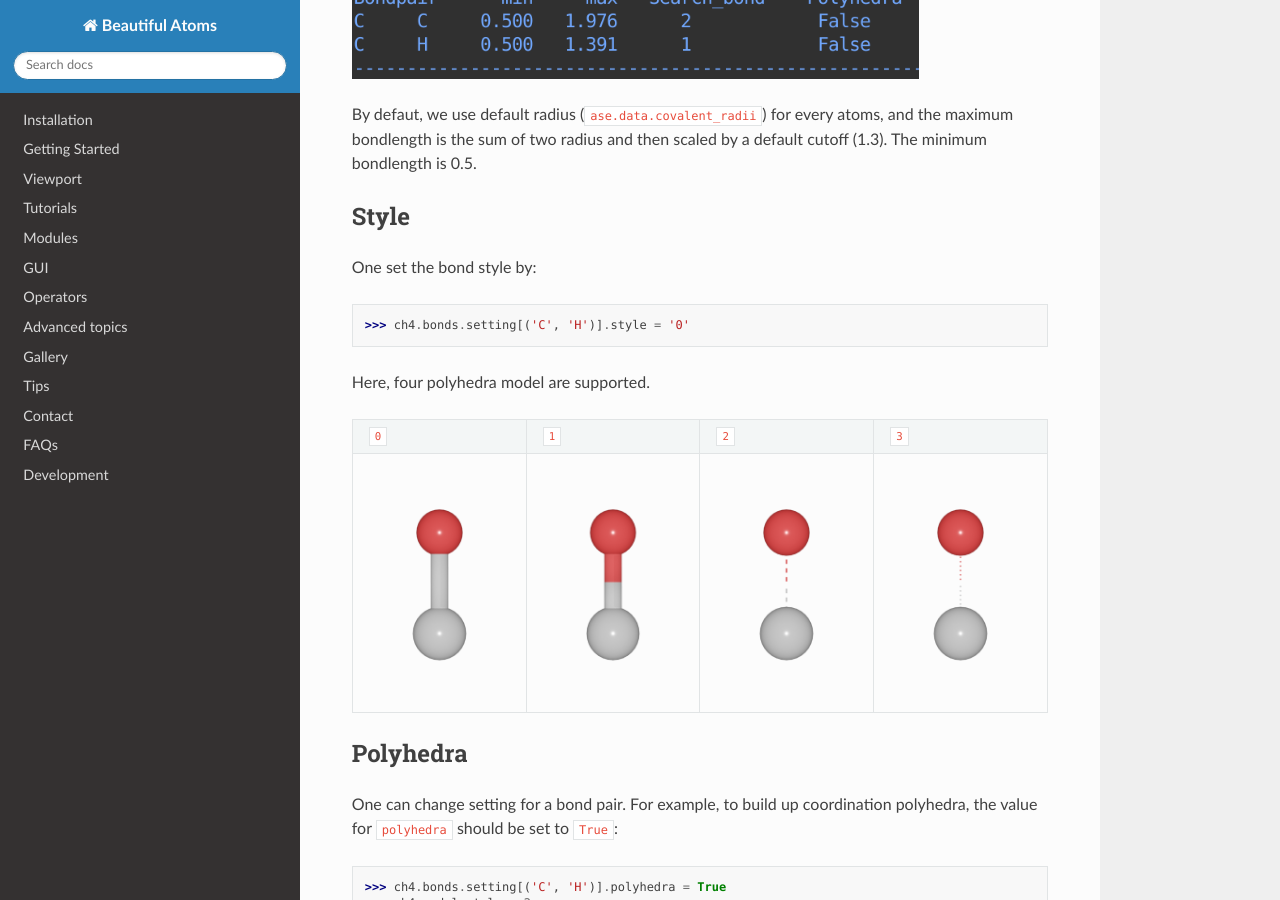
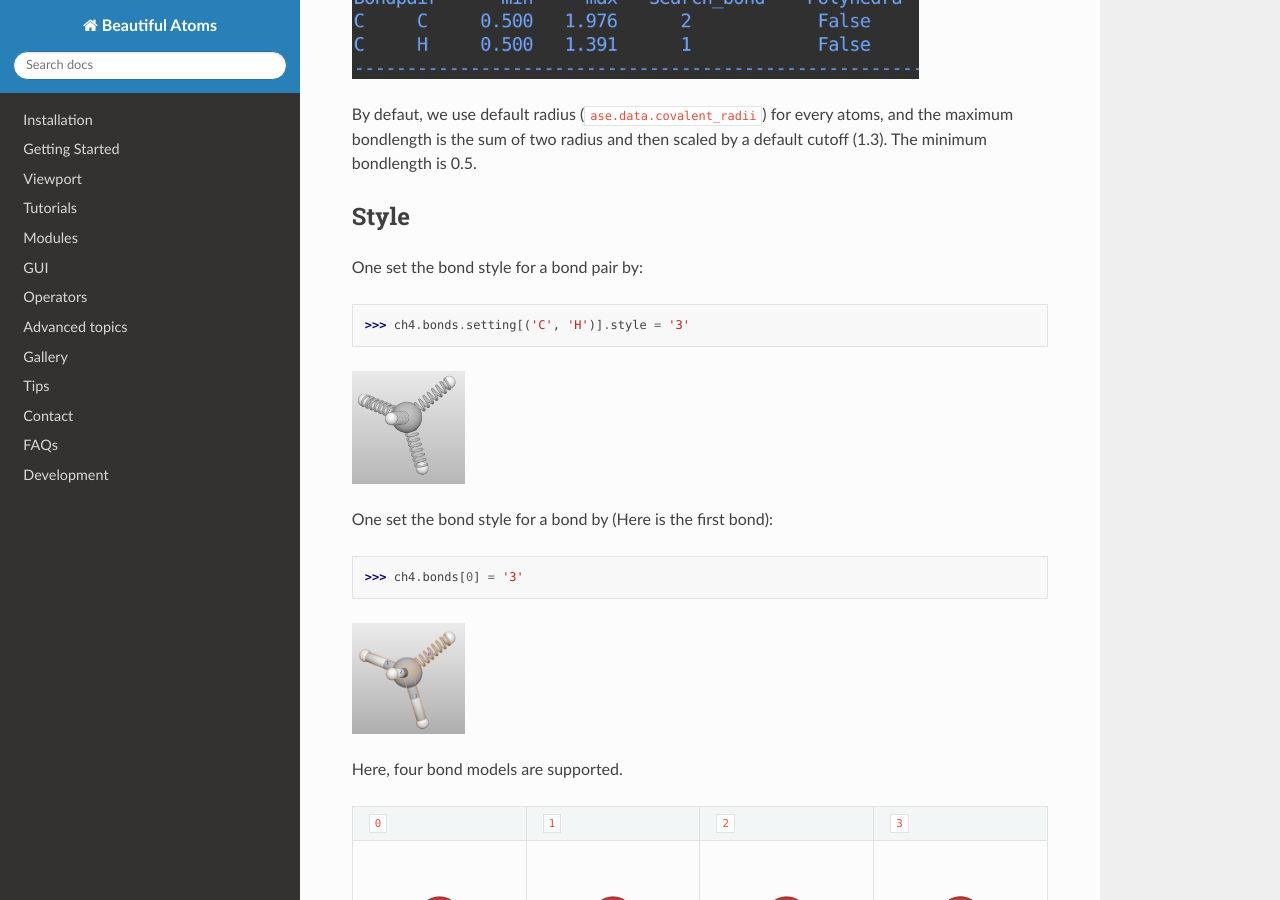
Before and after one commit to beautiful-atoms/beautiful-atoms-docs, a Sphinx documentation site: the page built from docs/source/module/bonds.rst, in a window 1280 px wide and 900 px high, scrolled down 694 px. Built offline with Sphinx 7.4.7 and the Read the Docs theme 2.0.0, drawn with Linux system fonts in a browser that asks for light colours; some of the changed text lies outside the part shown.

Commit message:
separate object and setting

```diff
--- a/docs/source/module/bonds.rst
+++ b/docs/source/module/bonds.rst
@@ -27,11 +27,22 @@ By defaut, we use default radius (``ase.data.covalent_radii``) for every atoms,
 
 Style
 ===========
-One set the bond style by:
+One set the bond style for a bond pair by:
 
->>> ch4.bonds.setting[('C', 'H')].style = '0'
+>>> ch4.bonds.setting[('C', 'H')].style = '3'
 
-Here, four polyhedra model are supported.
+.. image:: ../_static/figs/bond_style_setting_0.png
+   :width: 3cm
+
+
+One set the bond style for a bond by (Here is the first bond):
+
+>>> ch4.bonds[0] = '3'
+
+.. image:: ../_static/figs/bond_style_setting_1.png
+   :width: 3cm
+
+Here, four bond models are supported.
 
 .. list-table::
    :widths: 25 25 25 25
--- a/docs/source/module/isosurfaces.rst
+++ b/docs/source/module/isosurfaces.rst
@@ -23,7 +23,7 @@ One add a setting by.
 
 >>> h2o.isosurface.setting[1] = {'level': 0.002, 'color': [1, 1, 0, 0.5]}
 >>> h2o.isosurface.setting[2] = {'level': -0.002, 'color': [0, 0, 0.8, 0.5]}
->>> h2o.draw_isosurface()
+>>> h2o.isosurface.draw()
 
 .. image:: ../_static/figs/volume_h2o.png
    :width: 5cm
--- a/docs/source/module/ms.rst
+++ b/docs/source/module/ms.rst
@@ -62,7 +62,7 @@ Here we show a example of draw SAS for the protein kras.
 >>> from batoms import Batoms
 >>> kras = read('test/datas/kras.pdb')
 >>> kras = Batoms('kras', from_ase = kras)
->>> kras.draw_SAS(probe = 1.4, resolution = 0.4, threshold = 1e-6)
+>>> kras.draw(probe = 1.4, resolution = 0.4, threshold = 1e-6)
 .. image:: ../_static/figs/ms_sas_kras.png
    :width: 8cm
 
@@ -80,7 +80,8 @@ Here we show a example of draw SES for the protein kras.
 >>> from batoms import Batoms
 >>> kras = read('test/datas/kras.pdb')
 >>> kras = Batoms('kras', from_ase = kras)
->>> kras.draw_SES(probe = 1.4, resolution = 0.4, threshold = 1e-6)
+>>> kras.ms.setting["1"].type = "SES"
+>>> kras.draw(probe = 1.4, resolution = 0.4, threshold = 1e-6)
 
 .. image:: ../_static/figs/ms_ses_kras.png
    :width: 8cm
--- a/docs/source/tutorial/bond_polyhedra.rst
+++ b/docs/source/tutorial/bond_polyhedra.rst
@@ -3,7 +3,7 @@
 Bond and Polyhedra
 ========================
 
-The :mod:`Bondsetting <batoms.bonds.setting>` object controls various settings such as the bondlength and the polyhedra.
+The :mod:`Bondsettings <batoms.bonds.setting>` object controls various settings such as the bondlength and the polyhedra.
 
 One can set ``model_style`` to draw the bond and polyhedra.
 
--- a/docs/source/tutorial/ms.rst
+++ b/docs/source/tutorial/ms.rst
@@ -18,7 +18,7 @@ Here we show a example of draw SAS for the protein kras.
 >>> from batoms import Batoms
 >>> kras = read("kras.pdb")
 >>> kras = Batoms("kras", from_ase = kras)
->>> kras.ms.draw_SAS()
+>>> kras.ms.draw()
 >>> kras.get_image(padding = 3, output = "ms_sas_kras.png")
 
 .. image:: ../_static/figs/ms_sas_kras.png
@@ -56,7 +56,8 @@ Here we show a example of draw SES for the protein kras.
 >>> from batoms import Batoms
 >>> kras = read("kras.pdb")
 >>> kras = Batoms("kras", from_ase = kras)
->>> kras.ms.draw_SES()
+>>> kras.ms.setting["1"].type = "SES"
+>>> kras.ms.draw()
 >>> kras.get_image(padding = 3, output = "ms_ses_kras.png")
 
 .. image:: ../_static/figs/ms_ses_kras.png
--- a/docs/source/tutorial/volumetric.rst
+++ b/docs/source/tutorial/volumetric.rst
@@ -62,7 +62,7 @@ To add 2D slices of volumetric data in the model, add a plane with ``slicing`` a
 >>> from batoms.bio import read
 >>> h2o = read("h2o-homo.cube")
 >>> h2o.isosurface.setting.delete(1)
->>> h2o.draw_isosurface()
+>>> h2o.isosurface.draw()
 >>> h2o.lattice_plane.setting[(0, 0, 1)] = {"distance": 6, "slicing": True}
 >>> h2o.get_image(viewport = [0, 0, 1], engine = "cycles")
 
```
Also changed, not shown: other parts of docs/source/module/bonds.rst (+2 -2 lines), other parts of docs/source/tutorial/volumetric.rst (+1 -1 lines), docs/source/_static/figs/bond_style_setting_0.png (added), docs/source/_static/figs/bond_style_setting_1.png (added), docs/source/_static/figs/bondsetting_style_3.png, docs/source/_static/figs/gui_bond.png.
